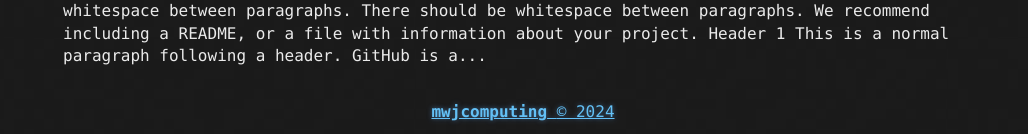
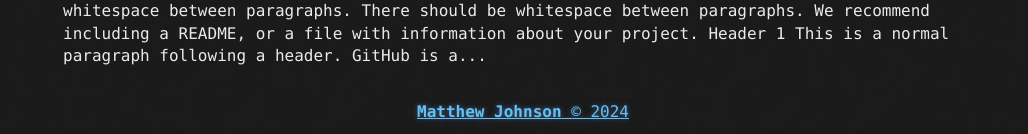
Before and after one commit to mwjcomputing/mwjcomputing.github.io, a Jekyll site: the page built from index.html, in a window 1280 px wide. Shown: the part 1026-1160 px from the top of the page, without its empty margins (117-1145 px from the left). Built offline with Jekyll 4.4.1, drawn with Linux system fonts in a browser that asks for light colours; the list of posts is cut into pages by our own code.

Commit message:
Update Header and Footer

```diff
--- a/_config.yml
+++ b/_config.yml
@@ -29,5 +29,6 @@ plugins:
   - jekyll-sitemap
 
 # Custom variables
-owner : "mwjcomputing"
+owner : "Matthew Johnson"
+username: "mwjcomputing"
 year : "2024"
--- a/_includes/footer.html
+++ b/_includes/footer.html
@@ -1,5 +1,5 @@
 <footer>
-  <a href="https://creativecommons.org/licenses/by-nc/3.0/deed.en_US">
+  <a href="https://mwjcomputing.com/">
     <span>
         <b>{{ site.owner}}</b>
     </span>
--- a/_includes/header.html
+++ b/_includes/header.html
@@ -1,7 +1,7 @@
 <header>
   <div>
     <a href="{{ "/" | prepend: site.baseurl | replace: '//', '/' }}">
-    {% assign owner_first_name = site.owner | split: " " %}
+    {% assign owner_first_name = site.username | split: " " %}
     <h1>{{ owner_first_name[0] | downcase }}@home:~$</h1>
     </a>
     <div class="header-links">
```
